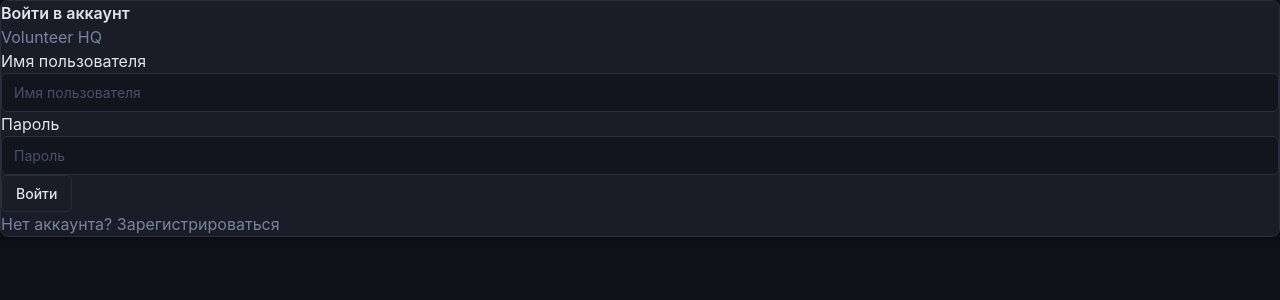
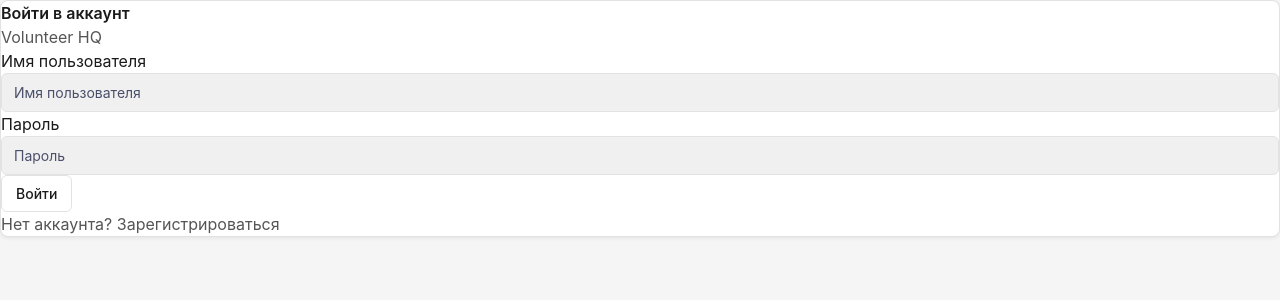
Before and after one commit to kolkolme/volunteer_hq, a React (Vite) app in the folder frontend/: page /login in a window 1280 px wide. Shown: the top 300 px of the page. Built offline with nearby package versions, Linux system fonts and the light colour scheme.

Commit message:
a_lot_of_bug_fixes

```diff
--- a/frontend/src/App.css
+++ b/frontend/src/App.css
@@ -33,7 +33,7 @@
 }
 
 .glass-card:hover {
-  border-color: #3a3f58;
+  border-color: var(--border-primary, var(--border));
   background: var(--bg-card-hover);
 }
 
@@ -70,8 +70,8 @@
 
 .btn-ios:hover {
   background: var(--bg-card-hover);
-  border-color: #3a3f58;
-  color: #fff;
+  border-color: var(--border-primary, var(--border));
+  color: var(--text-primary);
 }
 
 .btn-ios:focus-visible {
--- a/frontend/src/index.css
+++ b/frontend/src/index.css
@@ -74,3 +74,217 @@ code { font-family: 'JetBrains Mono', 'Fira Code', monospace; }
 ::-webkit-scrollbar-thumb:hover { background: #3a3f58; }
 .scrollbar-none { scrollbar-width: none; -ms-overflow-style: none; }
 .scrollbar-none::-webkit-scrollbar { display: none; }
+
+/* ===================================================
+   PALETTE OVERRIDES — applied via data-palette attr
+   =================================================== */
+
+/* ===== WHITE PALETTE (light) ===== */
+:root[data-palette="white"],
+:root[data-palette="white"][data-theme="light"] {
+  --text-primary: #1a1a1a;
+  --text-secondary: #555555;
+  --bg-primary: #f5f5f5;
+  --bg-secondary: #ffffff;
+  --bg-app: #f5f5f5;
+  --bg-card: #ffffff;
+  --bg-card-hover: #f0f0f0;
+  --bg-input: #f0f0f0;
+  --border: #e2e2e2;
+  --border-primary: #e2e2e2;
+  --card-bg: #ffffff;
+  --input-bg: #f0f0f0;
+  --shadow-primary: 0 1px 4px rgba(0,0,0,0.08);
+  --shadow-secondary: 0 1px 3px rgba(0,0,0,0.06);
+  --shadow-card: 0 1px 4px rgba(0,0,0,0.08);
+  --scrollbar-thumb: rgba(180,180,180,0.8);
+}
+
+/* ===== WHITE PALETTE (dark) ===== */
+:root[data-palette="white"][data-theme="dark"] {
+  --text-primary: #e8e8e8;
+  --text-secondary: #aaaaaa;
+  --bg-primary: #1a1a1a;
+  --bg-secondary: #242424;
+  --bg-app: #1a1a1a;
+  --bg-card: #242424;
+  --bg-card-hover: #2e2e2e;
+  --bg-input: #2e2e2e;
+  --border: #383838;
+  --border-primary: #383838;
+  --card-bg: #242424;
+  --input-bg: #2e2e2e;
+  --shadow-primary: 0 1px 4px rgba(0,0,0,0.4);
+  --shadow-secondary: 0 1px 3px rgba(0,0,0,0.3);
+  --shadow-card: 0 1px 4px rgba(0,0,0,0.4);
+  --scrollbar-thumb: rgba(100,100,100,0.8);
+}
+
+/* ===== BLACK PALETTE (dark) ===== */
+:root[data-palette="black"],
+:root[data-palette="black"][data-theme="dark"] {
+  --text-primary: #e8e8e8;
+  --text-secondary: #b0b0b0;
+  --bg-primary: #0a0a0a;
+  --bg-secondary: #141414;
+  --bg-app: #0a0a0a;
+  --bg-card: #141414;
+  --bg-card-hover: #1e1e1e;
+  --bg-input: #1e1e1e;
+  --border: #2c2c2c;
+  --border-primary: #2c2c2c;
+  --card-bg: #141414;
+  --input-bg: #1e1e1e;
+  --shadow-primary: 0 1px 4px rgba(0,0,0,0.7);
+  --shadow-secondary: 0 1px 3px rgba(0,0,0,0.6);
+  --shadow-card: 0 1px 4px rgba(0,0,0,0.7);
+  --scrollbar-thumb: rgba(80,80,80,0.8);
+}
+
+/* ===== BLACK PALETTE (light) ===== */
+:root[data-palette="black"][data-theme="light"] {
+  --text-primary: #1a1a1a;
+  --text-secondary: #555555;
+  --bg-primary: #f0f0f0;
+  --bg-secondary: #ffffff;
+  --bg-app: #f0f0f0;
+  --bg-card: #ffffff;
+  --bg-card-hover: #ebebeb;
+  --bg-input: #ebebeb;
+  --border: #d8d8d8;
+  --border-primary: #d8d8d8;
+  --card-bg: #ffffff;
+  --input-bg: #ebebeb;
+  --shadow-primary: 0 1px 4px rgba(0,0,0,0.08);
+  --shadow-secondary: 0 1px 3px rgba(0,0,0,0.06);
+  --shadow-card: 0 1px 4px rgba(0,0,0,0.08);
+  --scrollbar-thumb: rgba(180,180,180,0.8);
+}
+
+/* ===== GRAY PALETTE (light) ===== */
+:root[data-palette="gray"],
+:root[data-palette="gray"][data-theme="light"] {
+  --text-primary: #1e1e1e;
+  --text-secondary: #5a5a5a;
+  --bg-primary: #e8e8e8;
+  --bg-secondary: #f2f2f2;
+  --bg-app: #e8e8e8;
+  --bg-card: #f2f2f2;
+  --bg-card-hover: #ececec;
+  --bg-input: #e4e4e4;
+  --border: #d0d0d0;
+  --border-primary: #d0d0d0;
+  --card-bg: #f2f2f2;
+  --input-bg: #e4e4e4;
+  --shadow-primary: 0 1px 4px rgba(0,0,0,0.08);
+  --shadow-secondary: 0 1px 3px rgba(0,0,0,0.06);
+  --shadow-card: 0 1px 4px rgba(0,0,0,0.08);
+  --scrollbar-thumb: rgba(160,160,160,0.8);
+}
+
+/* ===== GRAY PALETTE (dark) ===== */
+:root[data-palette="gray"][data-theme="dark"] {
+  --text-primary: #dcdcdc;
+  --text-secondary: #9a9a9a;
+  --bg-primary: #2a2a2a;
+  --bg-secondary: #333333;
+  --bg-app: #2a2a2a;
+  --bg-card: #333333;
+  --bg-card-hover: #3d3d3d;
+  --bg-input: #3a3a3a;
+  --border: #484848;
+  --border-primary: #484848;
+  --card-bg: #333333;
+  --input-bg: #3a3a3a;
+  --shadow-primary: 0 1px 4px rgba(0,0,0,0.5);
+  --shadow-secondary: 0 1px 3px rgba(0,0,0,0.4);
+  --shadow-card: 0 1px 4px rgba(0,0,0,0.5);
+  --scrollbar-thumb: rgba(110,110,110,0.8);
+}
+
+/* ===== BEIGE PALETTE (light) ===== */
+:root[data-palette="beige"],
+:root[data-palette="beige"][data-theme="light"] {
+  --text-primary: #3a2e24;
+  --text-secondary: #7a6555;
+  --bg-primary: #f0e8dc;
+  --bg-secondary: #faf4ec;
+  --bg-app: #f0e8dc;
+  --bg-card: #faf4ec;
+  --bg-card-hover: #f5ede2;
+  --bg-input: #ece3d8;
+  --border: #d8c9b5;
+  --border-primary: #d8c9b5;
+  --card-bg: #faf4ec;
+  --input-bg: #ece3d8;
+  --shadow-primary: 0 1px 4px rgba(80,50,20,0.1);
+  --shadow-secondary: 0 1px 3px rgba(80,50,20,0.08);
+  --shadow-card: 0 1px 4px rgba(80,50,20,0.1);
+  --scrollbar-thumb: rgba(180,150,110,0.8);
+}
+
+/* ===== BEIGE PALETTE (dark) ===== */
+:root[data-palette="beige"][data-theme="dark"] {
+  --text-primary: #f0e0cc;
+  --text-secondary: #b89a7a;
+  --bg-primary: #2a2018;
+  --bg-secondary: #342a20;
+  --bg-app: #2a2018;
+  --bg-card: #342a20;
+  --bg-card-hover: #3e3228;
+  --bg-input: #3e3228;
+  --border: #5a4a36;
+  --border-primary: #5a4a36;
+  --card-bg: #342a20;
+  --input-bg: #3e3228;
+  --shadow-primary: 0 1px 4px rgba(0,0,0,0.5);
+  --shadow-secondary: 0 1px 3px rgba(0,0,0,0.4);
+  --shadow-card: 0 1px 4px rgba(0,0,0,0.5);
+  --scrollbar-thumb: rgba(140,100,60,0.8);
+}
+
+/* ===== BEELINE PALETTE (dark) ===== */
+:root[data-palette="beeline"],
+:root[data-palette="beeline"][data-theme="dark"] {
+  --text-primary: #ffffff;
+  --text-secondary: #aaaaaa;
+  --bg-primary: #000000;
+  --bg-secondary: #0d0d0d;
+  --bg-app: #000000;
+  --bg-card: #111111;
+  --bg-card-hover: #1a1a1a;
+  --bg-input: #1a1a1a;
+  --border: rgba(255,209,0,0.3);
+  --border-primary: rgba(255,209,0,0.3);
+  --card-bg: #111111;
+  --input-bg: #1a1a1a;
+  --shadow-primary: 0 1px 4px rgba(0,0,0,0.8);
+  --shadow-secondary: 0 1px 3px rgba(0,0,0,0.7);
+  --shadow-card: 0 1px 4px rgba(0,0,0,0.8);
+  --scrollbar-thumb: rgba(255,209,0,0.6);
+}
+
+/* ===== BEELINE PALETTE (light) ===== */
+:root[data-palette="beeline"][data-theme="light"] {
+  --text-primary: #ffffff;
+  --text-secondary: #c8c8c8;
+  --bg-primary: #000000;
+  --bg-secondary: #0d0d0d;
+  --bg-app: #000000;
+  --bg-card: #111111;
+  --bg-card-hover: #1a1a1a;
+  --bg-input: #1a1a1a;
+  --border: rgba(255,209,0,0.3);
+  --border-primary: rgba(255,209,0,0.3);
+  --card-bg: #111111;
+  --input-bg: #1a1a1a;
+  --shadow-primary: 0 1px 4px rgba(0,0,0,0.8);
+  --shadow-secondary: 0 1px 3px rgba(0,0,0,0.7);
+  --shadow-card: 0 1px 4px rgba(0,0,0,0.8);
+  --scrollbar-thumb: rgba(255,209,0,0.6);
+}
+
+/* ===== THEME TRANSITION ===== */
+.theme-transition {
+  transition: background 0.25s ease, color 0.25s ease;
+}
--- a/frontend/src/pages/Dashboard.jsx
+++ b/frontend/src/pages/Dashboard.jsx
@@ -1,7 +1,7 @@
 import { useState, useEffect, useRef } from 'react'
 import { useAuth } from '../context/AuthContext'
 import api from '../services/api'
-import { getTags, createMaterial } from '../services/api'
+import { getTags, createMaterial, getLectureApplicants } from '../services/api'
 import ChatWidget from '../components/ChatWidget'
 import RatingLeaderboard from '../components/RatingLeaderboard'
 import GlassCard from '../components/ui/GlassCard'
@@ -145,20 +145,65 @@ const TagSelector = ({ selected, customTags, onChange, onCustomTagsChange }) =>
 // ──────────────────────────────────────────────
 // My Lectures Tab
 // ──────────────────────────────────────────────
+const STATUS_LABELS = {
+  pending:   { label: 'Ожидает',     cls: 'bg-yellow-500/15 text-yellow-700' },
+  accepted:  { label: 'Принято',     cls: 'bg-green-500/15 text-green-700' },
+  attended:  { label: 'Пришёл',      cls: 'bg-blue-500/15 text-blue-700' },
+  declined:  { label: 'Отказ',       cls: 'bg-red-500/15 text-red-700' },
+  absent:    { label: 'Не пришёл',   cls: 'bg-orange-500/15 text-orange-700' },
+  cancelled: { label: 'Отменено',    cls: 'bg-gray-200 text-gray-600' },
+}
+
+const ApplicantsList = ({ eventId }) => {
+  const [data, setData] = useState(null)
+  const [loading, setLoading] = useState(true)
+
+  useEffect(() => {
+    getLectureApplicants(eventId)
+      .then((res) => setData(res.data))
+      .catch(() => setData([]))
+      .finally(() => setLoading(false))
+  }, [eventId])
+
+  if (loading) return <p className="text-xs glass-subtitle py-2">Загрузка...</p>
+  if (!data?.length) return <p className="text-xs glass-subtitle py-2">Заявок пока нет</p>
+
+  return (
+    <div className="mt-2 space-y-1.5">
+      {data.map((p) => {
+        const s = STATUS_LABELS[p.status] || { label: p.status, cls: 'bg-gray-200 text-gray-600' }
+        return (
+          <div key={p.id} className="flex items-center justify-between gap-3 px-3 py-2 rounded-lg" style={{ background: 'var(--bg-app)' }}>
+            <div className="flex items-center gap-2 min-w-0">
+              <div className="w-6 h-6 rounded-full flex items-center justify-center text-xs font-bold shrink-0" style={{ background: 'var(--accent-dim)', color: 'var(--accent-hover)' }}>
+                {(p.user?.full_name || p.user?.username || '?')[0].toUpperCase()}
+              </div>
+              <div className="min-w-0">
+                <p className="text-sm font-medium glass-title truncate">{p.user?.full_name || p.user?.username}</p>
+                {p.comment && <p className="text-xs glass-subtitle truncate">{p.comment}</p>}
+              </div>
+            </div>
+            <span className={`px-2 py-0.5 rounded-full text-xs font-medium whitespace-nowrap ${s.cls}`}>{s.label}</span>
+          </div>
+        )
+      })}
+    </div>
+  )
+}
+
 const MyLecturesTab = () => {
   const [participations, setParticipations] = useState([])
   const [createdEvents, setCreatedEvents] = useState([])
   const [loading, setLoading] = useState(true)
+  const [expandedId, setExpandedId] = useState(null)
 
   useEffect(() => {
     api.get('/api/v1/my/events/')
       .then((res) => {
-        // new response shape: { participations: [...], created: [...] }
         if (res.data.participations !== undefined) {
           setParticipations(res.data.participations)
           setCreatedEvents(res.data.created)
         } else {
-          // fallback: old flat array format
           setParticipations(res.data.results || res.data)
         }
       })
@@ -181,7 +226,9 @@ const MyLecturesTab = () => {
         <div>
           <p className="text-xs font-semibold glass-subtitle uppercase tracking-wide mb-2">Созданные мной</p>
           <div className="space-y-3">
-            {createdEvents.map((ev) => (
+            {createdEvents.map((ev) => {
+              const isOpen = expandedId === ev.id
+              return (
                 <GlassCard key={`c_${ev.id}`} className="p-4">
                   <div className="flex justify-between items-start gap-4">
                     <div className="flex-1 min-w-0">
@@ -193,6 +240,7 @@ const MyLecturesTab = () => {
                           : '—'}
                       </p>
                     </div>
+                    <div className="flex flex-col items-end gap-2 shrink-0">
                       <span className={`px-2 py-0.5 rounded-full text-xs font-medium whitespace-nowrap ${
                         ev.status === 'planned'   ? 'bg-yellow-100 text-yellow-800' :
                         ev.status === 'ongoing'   ? 'bg-blue-100 text-blue-800' :
@@ -204,9 +252,26 @@ const MyLecturesTab = () => {
                          ev.status === 'completed' ? 'Завершено' :
                          ev.status === 'cancelled' ? 'Отменено' : ev.status}
                       </span>
+                      <button
+                        onClick={() => setExpandedId(isOpen ? null : ev.id)}
+                        className="btn-ios text-xs px-3 py-1 flex items-center gap-1.5"
+                        style={isOpen ? { borderColor: 'var(--accent)', color: 'var(--accent-hover)' } : {}}
+                      >
+                        <Users className="w-3.5 h-3.5" />
+                        Заявки
+                        <span className="ml-0.5">{isOpen ? '▲' : '▼'}</span>
+                      </button>
                     </div>
+                  </div>
+                  {isOpen && (
+                    <div className="mt-3 pt-3" style={{ borderTop: '1px solid var(--border)' }}>
+                      <p className="text-xs font-semibold glass-subtitle uppercase tracking-wide mb-1">Подавшие заявку</p>
+                      <ApplicantsList eventId={ev.id} />
+                    </div>
+                  )}
                 </GlassCard>
-            ))}
+              )
+            })}
           </div>
         </div>
       )}
--- a/frontend/src/services/api.js
+++ b/frontend/src/services/api.js
@@ -90,3 +90,6 @@ export const rejectComplaint = (id) => api.post(`/api/v1/complaints/${id}/reject
 export const grantPermit = (userId) => api.post(`/api/v1/users/${userId}/grant_permit/`)
 export const revokePermit = (userId) => api.post(`/api/v1/users/${userId}/revoke_permit/`)
 export const grantAdminka = (userId) => api.post(`/api/v1/users/${userId}/grant_adminka/`)
+
+// ---- Lecture applicants (for volunteer author) ----
+export const getLectureApplicants = (lectureId) => api.get(`/api/v1/my/lectures/${lectureId}/applicants/`)
```
Also changed, not shown: 2 other files (tests, documents, lock files or other folders). Lines whose indentation alone changed are shown as unchanged.
